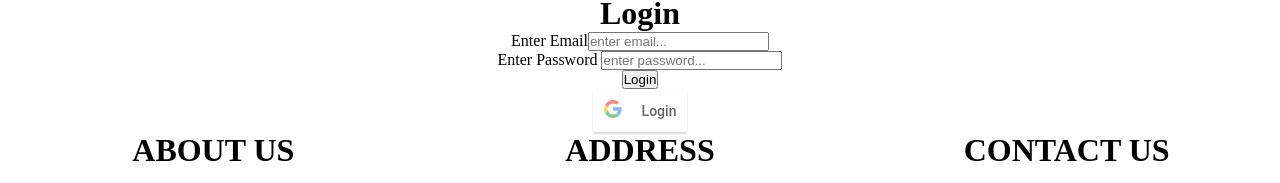
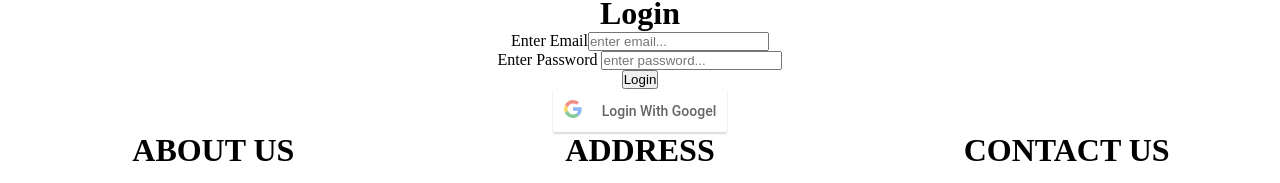
Before and after one commit to c5-hosinatmalek/MERAKI_Academy_Project_5, a React (Create React App) app in the folder frontend/: page /login in a window 1280 px wide. Shown: the part 109-292 px from the top of the page. Built offline with nearby package versions, Linux system fonts and the light colour scheme; no server answers.

Commit message:
create login with googel

```diff
--- a/frontend/src/component/LOGIN/index.js
+++ b/frontend/src/component/LOGIN/index.js
@@ -34,7 +34,20 @@ const LOGIN = () => {
   const clientId =
     "980966372884-i6imm3d62qcd07h3gdllhci878oa6dt2.apps.googleusercontent.com";
   const onsucces = (res) => {
-    console.log(res);
+    setEmail(res.profileObj.email)
+    setPassword(res.profileObj.googleId)
+    axios
+    .post(" http://localhost:5000/login", { email, password })
+    .then((result) => {
+      dispatch(setLogin(result.data.token));
+      setStatus(true);
+
+      navigate("/");
+    })
+    .catch((err) => {
+      setStatus(false);
+      setMessageUser(err.response.data.message);
+    });
   };
   const onfailure = (res) => {
     console.log(res);
@@ -82,7 +95,7 @@ const LOGIN = () => {
         <div className="googel">
           <GoogleLogin
             clientId={clientId}
-            buttonText="Login"
+            buttonText="Login With Googel "
             onSuccess={onsucces}
             onFailure={onfailure}
           />
```
